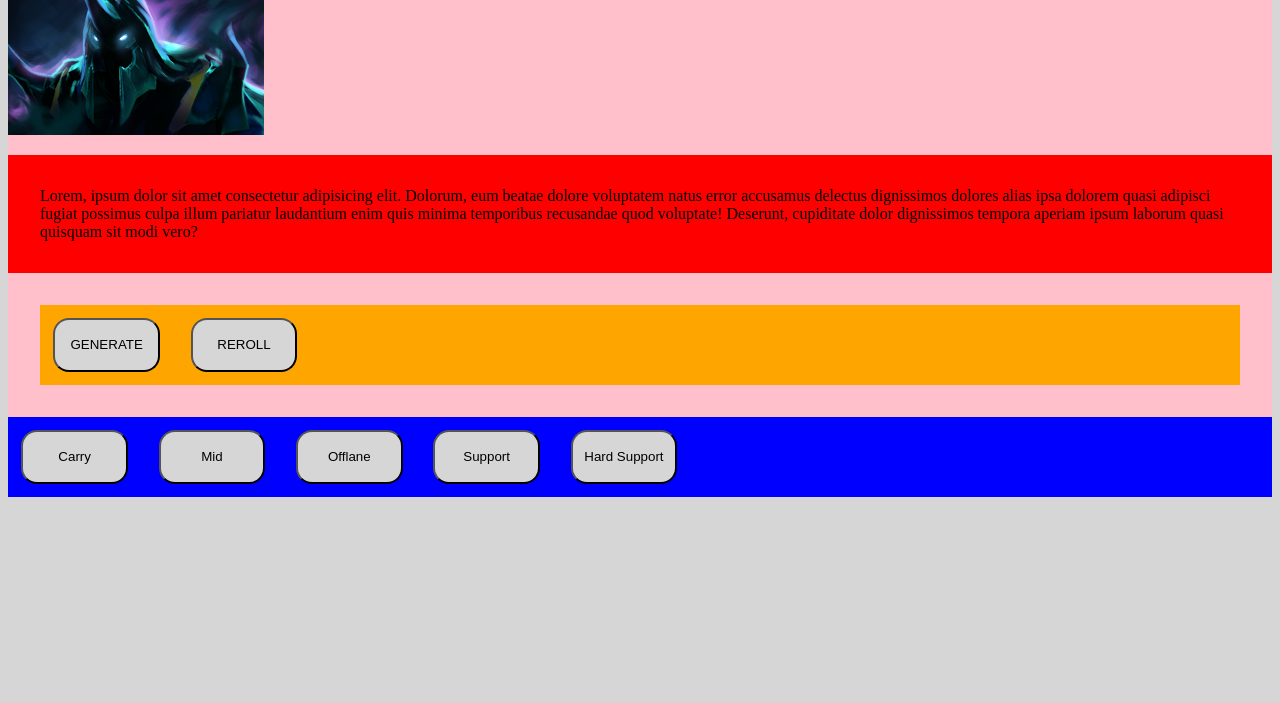
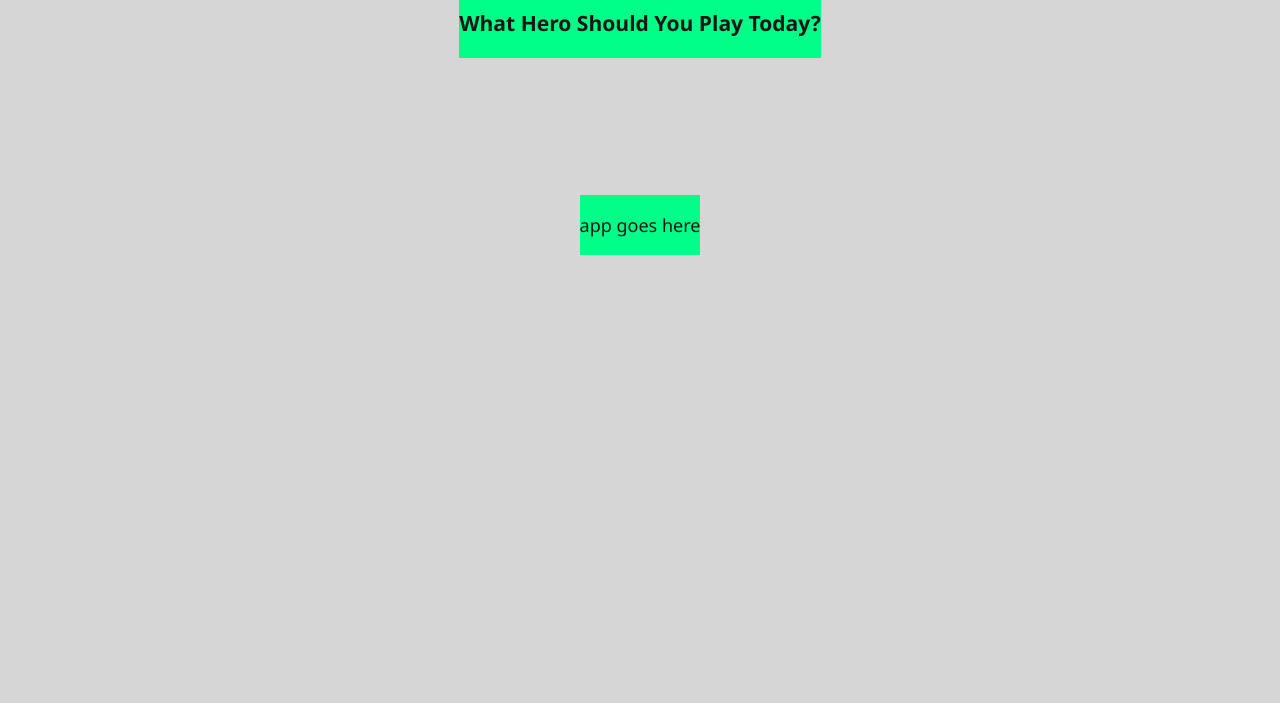
Before and after one commit to Visceral89/Dota-Hero-Picker, a website: page index.html in a window 1280 px wide. Shown: the part 97-800 px from the top of the page. Drawn offline with Linux system fonts and the light colour scheme.

Commit message:
rewrote CSS
rebooted the whole app, needed to make sure the css works.

```diff
--- /dev/null
+++ b/css/grid.css
@@ -0,0 +1,36 @@
+/* Global Variables */
+:root{
+    --primary: #d6d6d6;
+    --secondary: #00ff88;
+    --textcol: rgb(22,22,22);
+    --gradient: linear-gradient(90deg, #0700b8 0%, #00ff88 100%);
+
+}
+
+html {
+    background-color: var(--primary);
+    color: var(--textcol);
+}
+
+.grid{
+    display: grid;
+  grid-template-columns: 0.6fr 1.8fr 0.6fr;
+  grid-template-rows: 0.4fr 2.2fr 0.4fr;
+  gap: 5px 5px;
+  grid-template-areas:
+    ". title ."
+    ". app ."
+    ". . .";
+}
+
+.app {
+grid-area: app;
+margin: auto;
+background-color: var(--secondary);
+}
+
+.title {
+grid-area: title;
+margin: auto;
+background-color: var(--secondary);
+}
--- /dev/null
+++ b/css/style.css
@@ -0,0 +1,7 @@
+/* Global Variables */
+
+/*FONTS*/
+:root{
+    font-size: 18px;
+    font-family:'Segoe UI', Tahoma, Geneva, Verdana, sans-serif
+}
--- a/index.html
+++ b/index.html
@@ -5,34 +5,18 @@
     <meta http-equiv="X-UA-Compatible" content="IE=edge">
     <meta name="viewport" content="width=device-width, initial-scale=1.0">
     <title>Dota Hero Picker</title>
-    <link rel="stylesheet" href="style.css">
+    <link rel="stylesheet" href="css/grid.css">
+    <link rel="stylesheet" href="css/style.css">
 </head>
 <body>
-    <div class="wrapper">
-        <div class="col side"></div>
-        <div class="col main">
-            <div class="title"><h1>What Hero Should You Play?</h1></div>
-
-            <div class="portrait"><img src="images/abaddon.png" alt="Your Hero" class="hero-portrait"></div>
-            <div class="hero-desc">Lorem, ipsum dolor sit amet consectetur adipisicing elit. Dolorum, eum beatae dolore voluptatem natus error accusamus delectus dignissimos dolores alias ipsa dolorem quasi adipisci fugiat possimus culpa illum pariatur laudantium enim quis minima temporibus recusandae quod voluptate! Deserunt, cupiditate dolor dignissimos tempora aperiam ipsum laborum quasi quisquam sit modi vero?</div>
-
-            <div class="reroll">
-                <button class="button" onclick="yes" id="yes">GENERATE</button>
-                <button class="button" onclick="reroll" id="reroll">REROLL</button>
-            </div>
-
-            <div class="attribute-group">
-                <button onclick="carry">Carry</button>
-                <button onclick="mid">Mid</button>
-                <button onclick="offlane">Offlane</button>
-                <button onclick="support">Support</button>
-                <button onclick="hardsupport">Hard Support</button>
-            </div>
+    <div class="grid">
+        <div class="title">
+            <h1>Dota Hero Picker</h1>
+            <h3>What Hero Should You Play Today?</h3>
         </div>
-        <div class="col side"></div>
-
-
+        <div class="app">
+            <p>app goes here</p>
+        </div>
     </div>
-    <!-- End of wrapper -->
 </body>
 </html>
--- a/style.css
+++ /dev/null
@@ -1,106 +0,0 @@
-/* Global Variables */
-:root{
-    --primary: #d6d6d6;
-    --secondary: #af2c2c;
-
-}
-
-html {
-    background-color: var(--primary);
-    color: var(--secondary);
-    color: black;
-}
-
-.wrapper {
-    display: grid;
-    width: 100%;
-    grid-template-columns: 1fr,2fr,1fr;
-    grid-template-rows: auto;
-    grid-template-areas:
-    "side main side"
-    "side main side"
-    "side main side";
-    background-color: pink;
-    justify-items: center;
-    align-items: center;
-    place-items: center;
-}
-
-.side {
-   grid-area: side;
-}
-
-.main {
-    grid-area: main;
-}
-
-
-.reroll {
-    margin: 2em;
-}
-
-.hero-desc {
-    background-color: var(--primary);
-    width: 1fr;
-    margin-top: 1em;
-    padding: 2em;
-    background-color: red;
-}
-
-.reroll {
-    background-color: orange;
-
-}
-
-.attribute-group {
-    width: 2fr;
-    margin: auto;
-    background-color: blue;
-}
-
-button {
-    height: 4em;
-    width: 8em;
-    margin: 1em;
-    border-radius: 16px;
-    background: #d6d6d6;
-}
-
-button:hover {
-    border-radius: 16px;
-    background: #d6d6d6;
-    box-shadow: inset 9px 9px 18px #b6b6b6,
-                inset -9px -9px 18px #f6f6f6;
-}
-
-
-/* Neumorphism Saved Buttons */
-
-/* Regular Box
-
-    border-radius: 50px;
-    background: #e0e0e0;
-    box-shadow:  20px 20px 60px #bebebe,
-                -20px -20px 60px #ffffff;
-
-*/
-
-/*
-
-Hovered Box
-
-    border-radius: 50px;
-    background: linear-gradient(145deg, #cacaca, #f0f0f0);
-    box-shadow:  20px 20px 60px #bebebe,
-             -20px -20px 60px #ffffff;
-
-*/
-
-/* Pressed Box
-
-    border-radius: 50px;
-    background: #e0e0e0;
-    box-shadow: inset 20px 20px 60px #bebebe,
-                inset -20px -20px 60px #ffffff;
-
-*/
```
